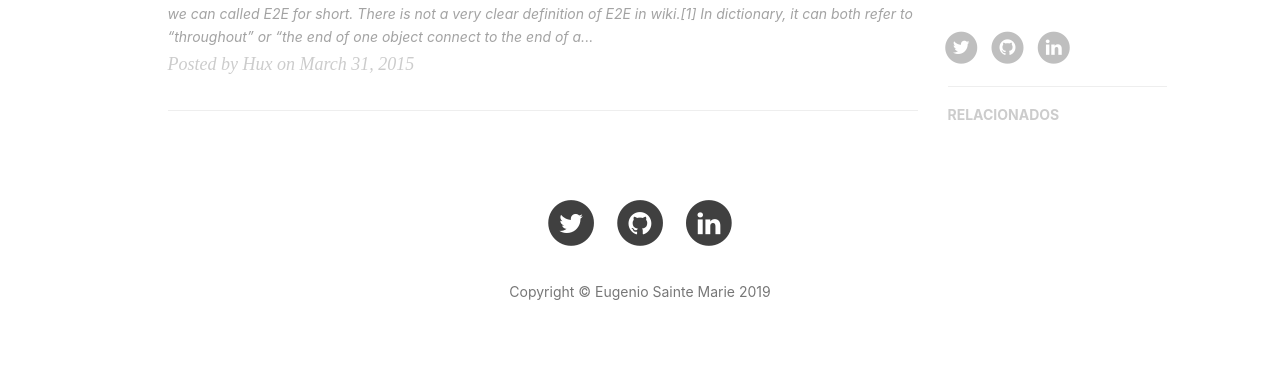
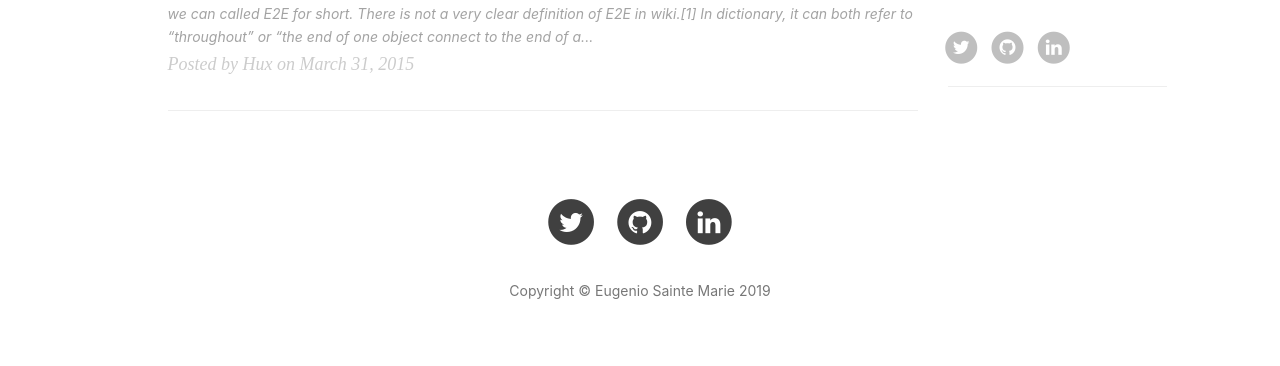
Before and after one commit to eugeniosaintemarie/notes, a Jekyll site: the page built from index.html, in a window 1280 px wide. Shown: the part 602-968 px from the top of the page. Built offline with Jekyll 4.4.1, drawn with Linux system fonts in a browser that asks for light colours; nearby versions of some CDN libraries; the list of posts is cut into pages by our own code; comment, search, counter and statistics services are not loaded.

Commit message:
Update friends.html

```diff
--- a/_includes/friends.html
+++ b/_includes/friends.html
@@ -1,6 +1,6 @@
 {% if site.friends %}
 <hr>
-<h5>RELACIONADOS</h5>
+<!--<h5>AMIGOS</h5>-->
 <ul class="list-inline">
   {% for friend in site.friends %}
   <li><a href="{{friend.href}}">{{friend.title}}</a></li>
```
